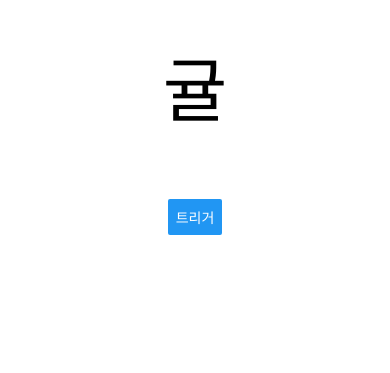
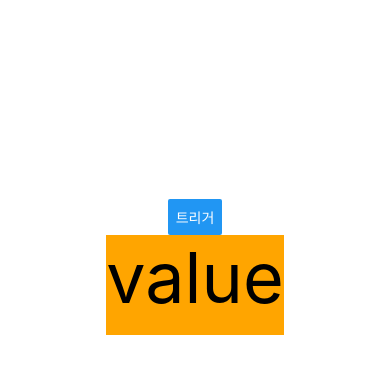
Before and after one commit to willy4202/my-little-rn-anim, a React Native app: screen / in a window 390 px wide. Shown: the part 155-528 px from the top of the page. Built offline with nearby package versions, Linux system fonts and the light colour scheme.

Commit message:
add : nativeDirver true일경우 height를 다룰 수 없음

```diff
--- a/App.tsx
+++ b/App.tsx
@@ -7,6 +7,7 @@ import AnimatedSpring from "./src/components/AnimatedSpring";
 import { NavigationContainer } from "@react-navigation/native";
 import { createNativeStackNavigator } from "@react-navigation/native-stack";
 import AnimatedComposing from "./src/components/AnimatedComposing";
+import AnimatedProperty from "./src/components/AnimatedProperty";
 
 export default function App() {
   const Stack = createNativeStackNavigator();
@@ -17,7 +18,8 @@ export default function App() {
       {/* <AnimatedValue /> */}
       {/* <AnimatedTiming /> */}
       {/* <AnimatedSpring /> */}
-      <AnimatedComposing />
+      {/* <AnimatedComposing /> */}
+      <AnimatedProperty />
       <StatusBar style="auto" />
     </View>
   );
--- /dev/null
+++ b/src/components/AnimatedProperty.tsx
@@ -0,0 +1,27 @@
+import { Animated, Button, StyleSheet, Text, View } from "react-native";
+import React, { useRef } from "react";
+
+const AnimatedProperty = () => {
+  const heightAnim = useRef(new Animated.Value(100)).current;
+
+  const onPressBtn = () => {
+    Animated.timing(heightAnim, {
+      toValue: 200,
+      useNativeDriver: true,
+    }).start();
+  };
+  return (
+    <>
+      <Button title="트리거" onPress={onPressBtn} />
+      <Animated.Text
+        style={{ fontSize: 70, backgroundColor: "orange", height: heightAnim }}
+      >
+        value
+      </Animated.Text>
+    </>
+  );
+};
+
+export default AnimatedProperty;
+
+const styles = StyleSheet.create({});
```
